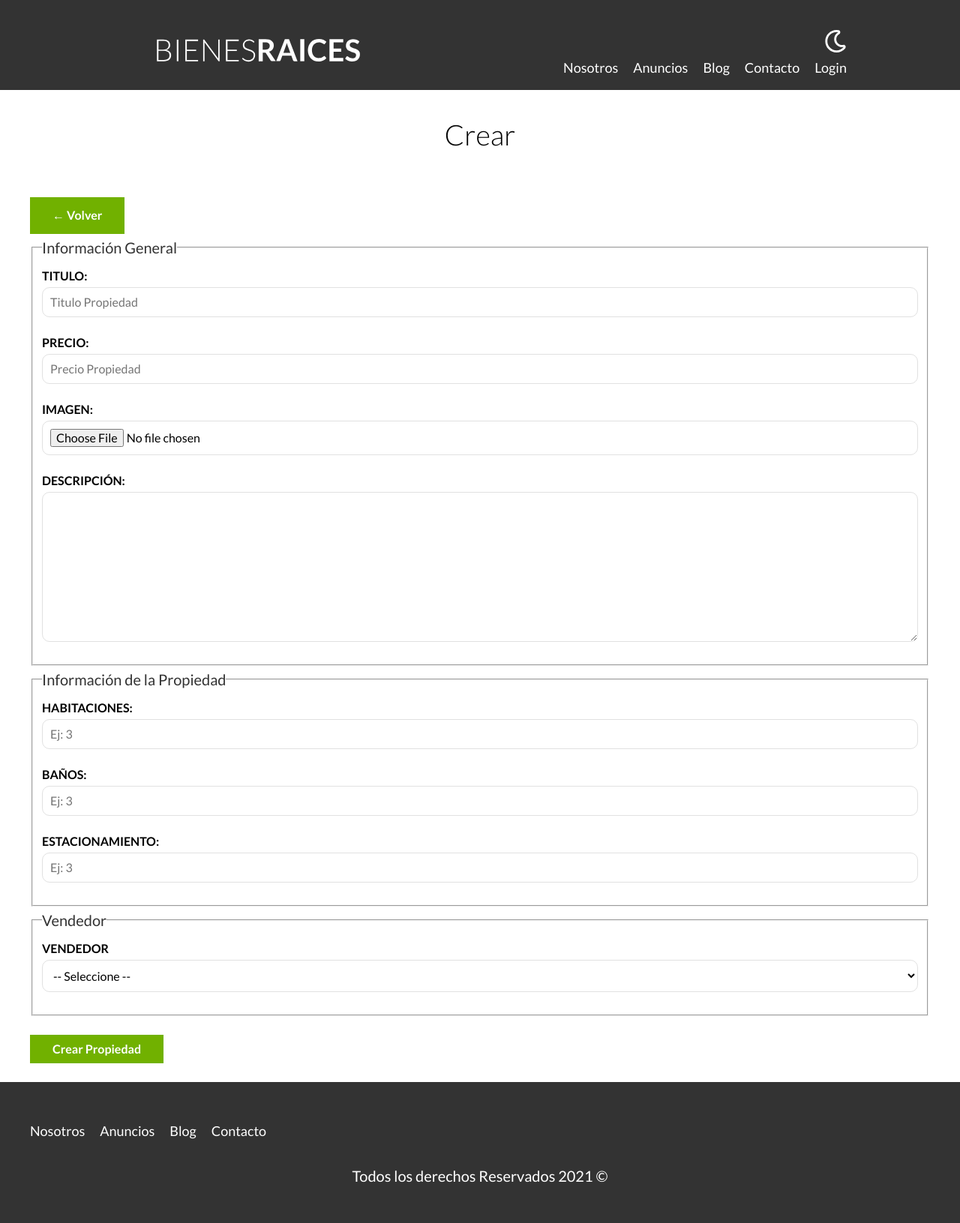
After one commit to JCervantesB/BienesRaicesMVC, a PHP site: template views/propiedades/crear.php in a window 1280 px wide. The commit adds this page. Shown: the whole page at 75% size. Run offline with PHP 8.4, Linux system fonts and the light colour scheme; the template is opened without the code that fills it, so the values that code supplies are empty.

Commit message:
Terminado el CRUD

```diff
--- a/public/index.php
+++ b/public/index.php
@@ -8,6 +8,9 @@ $router = new Router();
 
 $router->get('/admin', [PropiedadController::class, 'index']);
 $router->get('/propiedades/crear', [PropiedadController::class, 'crear']);
+$router->post('/propiedades/crear', [PropiedadController::class, 'crear']);
 $router->get('/propiedades/actualizar', [PropiedadController::class, 'actualizar']);
+$router->post('/propiedades/actualizar', [PropiedadController::class, 'actualizar']);
+$router->post('/propiedades/eliminar', [PropiedadController::class, 'eliminar']);
 
 $router->comprobarRutas();
--- a/views/propiedades/admin.php
+++ b/views/propiedades/admin.php
@@ -9,7 +9,7 @@
             }
             ?>
 
-        <a href="/admin/propiedades/crear.php" class="boton boton-verde">Nueva Propiedad</a>
+        <a href="/propiedades/crear" class="boton boton-verde">Nueva Propiedad</a>
         <a href="/admin/vendedores/crear.php" class="boton boton-amarillo">Nuevo(a) Vendedor</a>
         <h2>Propiedades</h2>
         <table class="propiedades">
@@ -39,7 +39,7 @@
                             <!-- <img src="/build/img/trash-alt.svg" class="icono-boton"> -->
 
                             </a>
-                            <a href="propiedades/actualizar.php?id=<?php echo $propiedad->id; ?>" class="boton-amarillo-block">
+                            <a href="/propiedades/actualizar?id=<?php echo $propiedad->id; ?>" class="boton-amarillo-block">
                                 <img src="/build/img/edit.svg" class="icono-boton editar">
                                 Actualizar
                             </a>
--- /dev/null
+++ b/views/propiedades/crear.php
@@ -0,0 +1,18 @@
+<main class="contenedor seccion">
+    <h1>Crear</h1>
+
+    <?php foreach ($errores as $error): ?>
+            <div class="alerta error">
+                <?php echo $error; ?>
+            </div>
+    <?php endforeach; ?>
+
+    <a href="/admin" class="boton boton-verde">&larr; Volver</a>
+
+    <form class="formulario" method="POST" enctype="multipart/form-data">
+        <?php include __DIR__ . '/formulario.php'; ?>
+
+        <input type="submit" value="Crear Propiedad" class="boton boton-verde">
+    </form>
+
+</main>
--- /dev/null
+++ b/views/propiedades/formulario.php
@@ -0,0 +1,41 @@
+<fieldset>
+    <legend>Información General</legend>
+
+    <label for="titulo">Titulo:</label>
+    <input type="text" id="titulo" name="propiedad[titulo]" placeholder="Titulo Propiedad" value="<?php echo sane( $propiedad->titulo ); ?>" >
+
+    <label for="precio">Precio:</label>
+    <input type="number" id="precio" name="propiedad[precio]" placeholder="Precio Propiedad" value="<?php echo sane( $propiedad->precio ); ?>">
+
+    <label for="imagen">Imagen:</label>
+    <input type="file" id="imagen" accept="image/jpeg image/png" name="propiedad[imagen]">
+    <?php if($propiedad->imagen):?>
+        <img src="/imagenes/<?php echo $propiedad->imagen?>" class="imagen-small" alt="<?php echo "Imagen ".$propiedad->titulo?>">
+    <?php endif;?>
+    <label for="descripcion">Descripción:</label>
+    <textarea name="propiedad[descripcion]" id="descripcion" cols="30" rows="10"><?php echo sane($propiedad->descripcion);?></textarea>
+</fieldset>
+
+<fieldset>
+    <legend>Información de la Propiedad</legend>
+
+    <label for="habitaciones">Habitaciones:</label>
+    <input type="number" id="habitaciones" name="propiedad[habitaciones]" placeholder="Ej: 3" min="1" max="9" value="<?php echo sane($propiedad->habitaciones); ?>">
+
+    <label for="wc">Baños:</label>
+    <input type="number" id="wc" name="propiedad[wc]" placeholder="Ej: 3" min="1" max="9" value="<?php echo sane($propiedad->wc); ?>">
+
+    <label for="estacionamiento">Estacionamiento:</label>
+    <input type="number" id="estacionamiento" name="propiedad[estacionamiento]" placeholder="Ej: 3" min="0" max="9" value="<?php echo sane($propiedad->estacionamiento); ?>">
+</fieldset>
+
+<fieldset>
+    <legend>Vendedor</legend>
+    <label for="vendedor">Vendedor</label>
+    <select name="propiedad[vendedorId]" id="vendedor">
+        <option selected value="">-- Seleccione --</option>
+        <?php foreach($vendedores as $vendedor): ?>
+            <option <?php echo $propiedad->vendedorId === $vendedor->id ? 'selected' : ''; ?> value="<?php echo sane($vendedor->id); ?>"><?php echo sane($vendedor->nombre) . " " . sane($vendedor->apellido); ?></option>
+        <?php endforeach;?>
+    </select>
+</fieldset>
```
Also changed, not shown: Router.php (+7 -1 lines), controllers/PropiedadController.php (+92 -5 lines), includes/funciones.php (+11 -1 lines), views/propiedades/actualizar.php (added, +18 -0 lines), public/imagenes/369978f03035b7888035628a5a2c331d.jpg (added).
